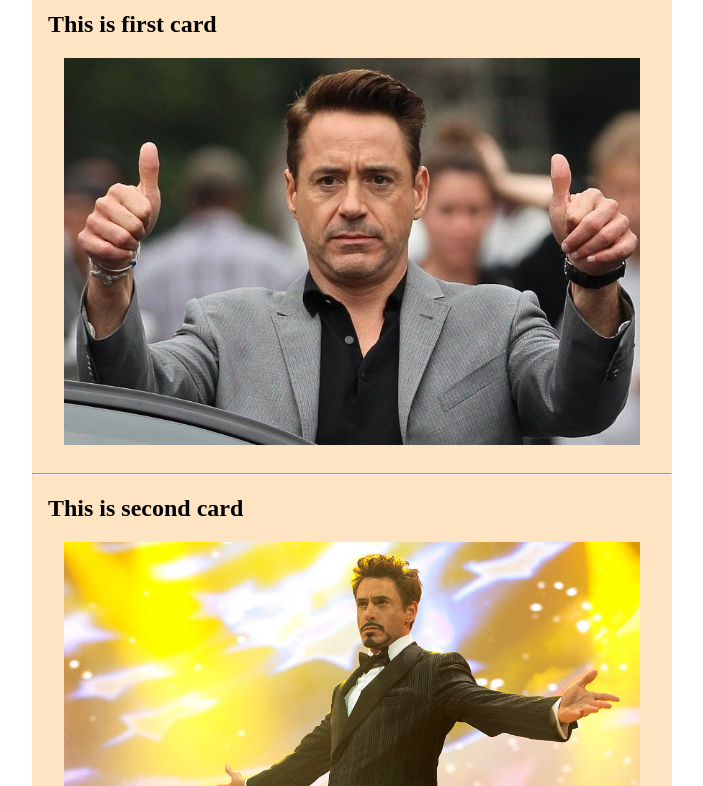
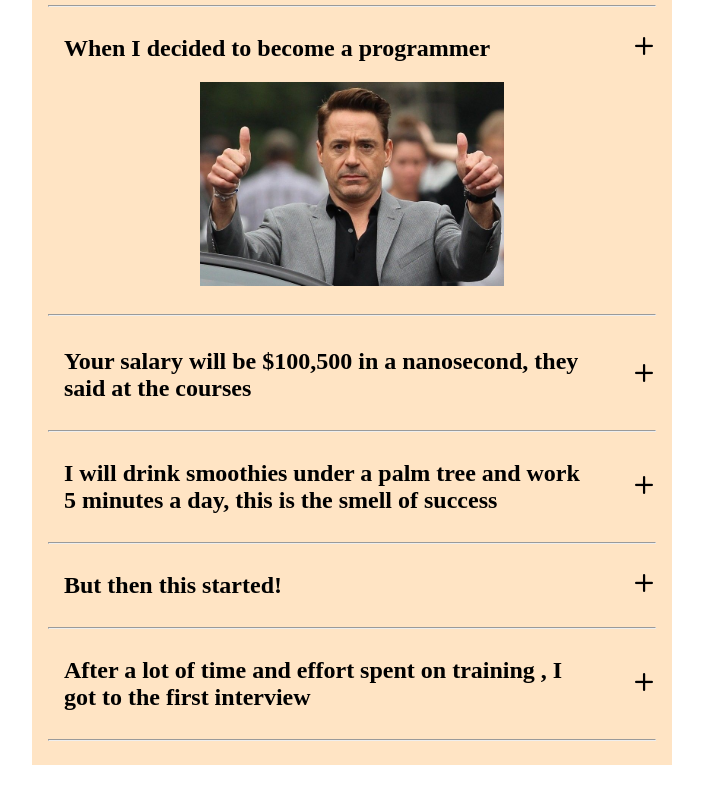
Before and after one commit to Mvnmv2/cssBayan, a plain HTML site: page cssBayan/index.html in a window 1280 px wide. Shown: the part 88-874 px from the top of the page, without its empty margins (288-991 px from the left). After the commit the page ends 853 px from the top, so only its background shows below. Drawn offline with Linux system fonts and the light colour scheme.

Commit message:
feat: add new content (Fri, Mar 10, 2023 09:21:38 PM)

```diff
--- a/cssBayan/index.html
+++ b/cssBayan/index.html
@@ -5,48 +5,77 @@
     <meta charset="UTF-8">
     <title>Bayan</title>
     <link rel="stylesheet" href="style.css">
+
 </head>
 
 <body>
+
     <div class="container">
         <h1 class="main_title">CSS Bayan</h1>
         <hr>
+        <div class="accordion active">
+            <div class="accordion__title-block">
+                <div class="accordion__title">
+                    <h2>When I decided to become a programmer</h2>
+                </div>
+                <div class="icon">
+                    <img src="./icons/free-icon-plus-sign-8113168.png" alt="Plus">
+                </div>
+            </div>
+            <img class="foto active" src="./img/11.jpg" alt="Первая катинка">
+            <hr>
+        </div>
+
         <div class="accordion">
-            <div class="accordion__title">
-                <h2>This is first card</h2>
+            <div class="accordion__title-block">
+                <div class="accordion__title">
+                    <h2>Your salary will be $100,500 in a nanosecond, they said at the courses</h2>
+                </div>
+                <div class="icon">
+                    <img src="./icons/free-icon-plus-sign-8113168.png" alt="Plus">
+                </div>
             </div>
-            <img class="foto1 foto" src="./img/11.jpg" alt="Первая катинка">
+            <img class="foto" src="./img/22.jpg" alt="Вторая катинка">
+            <hr>
         </div>
-        <hr>
+
         <div class="accordion">
-            <div class="accordion__title">
-                <h2>This is second card</h2>
+            <div class="accordion__title-block">
+                <div class="accordion__title">
+                    <h2>I will drink smoothies under a palm tree and work 5 minutes a day, this is the smell of success</h2>
+                </div>
+                <div class="icon">
+                    <img src="./icons/free-icon-plus-sign-8113168.png" alt="Plus">
+                </div>
             </div>
-            <img class="foto1 foto" src="./img/22.jpg" alt="Вторая катинка">
+            <img class="foto" src="./img/33.jpeg" alt="Третья катинка">
+            <hr>
         </div>
-        <hr>
+
         <div class="accordion">
-            <div class="accordion__title">
-                <h2>This is third card</h2>
+            <div class="accordion__title-block">
+                <div class="accordion__title">
+                    <h2>But then this started!</h2>
+                </div>
+                <div class="icon">
+                    <img src="./icons/free-icon-plus-sign-8113168.png" alt="Plus">
+                </div>
             </div>
-            <img class="foto1 foto" src="./img/33.jpeg" alt="Третья катинка">
+            <img class="foto" src="./img/44.jpg" alt="Четвертая катинка">
+            <hr>
         </div>
-        <hr>
-         <div class="accordion">
-            <div class="accordion__title">
-                <h2>This is fourth card</h2>
+
+        <div class="accordion">
+            <div class="accordion__title-block">
+                <div class="accordion__title">
+                    <h2>After a lot of time and effort spent on training , I got to the first interview</h2>
+                </div>
+                <div class="icon">
+                    <img src="./icons/free-icon-plus-sign-8113168.png" alt="Plus">
+                </div>
             </div>
-            <img class="foto1 foto" src="./img/44.jpg" alt="Четвертая катинка">
+            <img class="foto" src="./img/55.jpg" alt="Пятая катинка">
+            <hr>
         </div>
-        <hr>
-          <div class="accordion">
-            <div class="accordion__title">
-                <h2>This is five card</h2>
-            </div>
-            <img class="foto1 foto" src="./img/55.jpg" alt="Пятая катинка">
-        </div>
-        <hr>
     </div>
-</body>
-
-</html>
+</body></html>
--- a/cssBayan/style.css
+++ b/cssBayan/style.css
@@ -5,18 +5,23 @@ body {
 
 }
 
-*:before,
-*:after {
-    box-sizing: border-box;
+* {
+     box-sizing: border-box;
 }
 
+
 .container {
-    padding: 0;
+    padding: 1em;
     margin: 0 auto;
     text-align: center;
     width: 50%;
     max-width: 100%;
     background-color: bisque;
+
+}
+
+.container:hover{
+    cursor: pointer;
 }
 
 .accordion {
@@ -24,13 +29,20 @@ body {
 
 }
 
+
+
+
 .foto {
     margin-bottom: 1em;
+    width: 50%;
+    display: none;
 }
 
-.foto1 {
-    width: 90%;
+.active {
+    display: inline-block;
 }
+
+
 
 .main_title {
     text-align: left;
@@ -38,7 +50,17 @@ body {
     padding: 0.5em;
 }
 
+.accordion__title-block {
+    display: flex;
+    justify-content: space-between;
+    align-items: center;
+}
+
 .accordion__title {
     text-align: left;
     padding-left: 1em;
 }
+
+.accordion__title {
+    width: 90%;
+}
```
Also changed, not shown: cssBayan/icons/free-icon-plus-sign-8113168.png (added).
